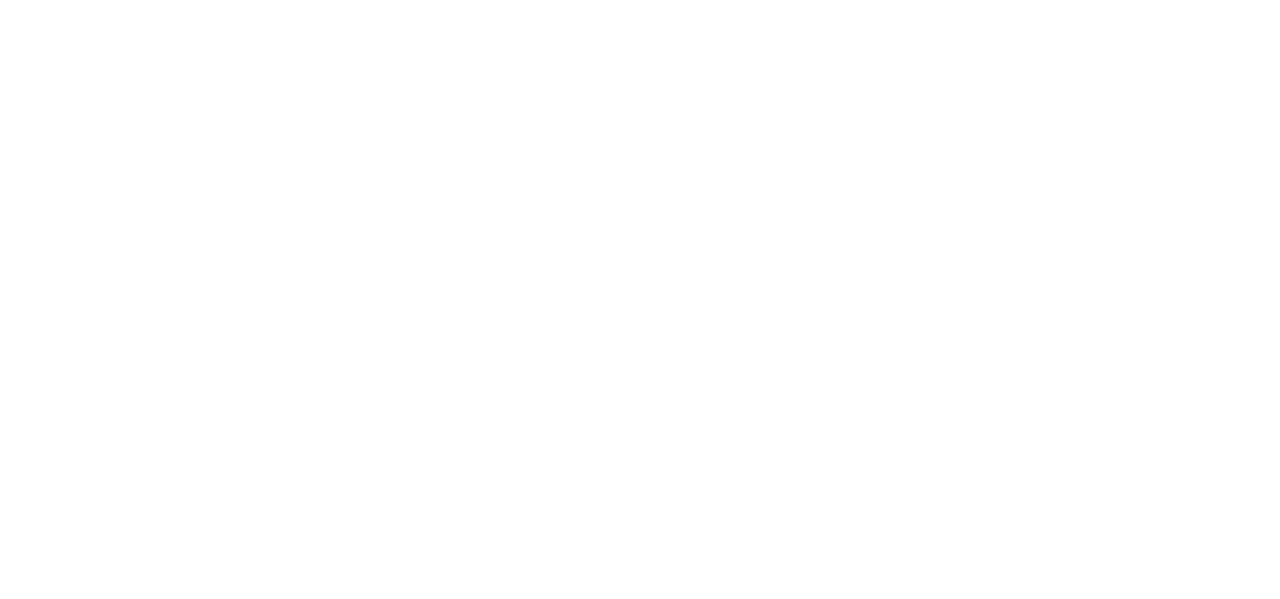
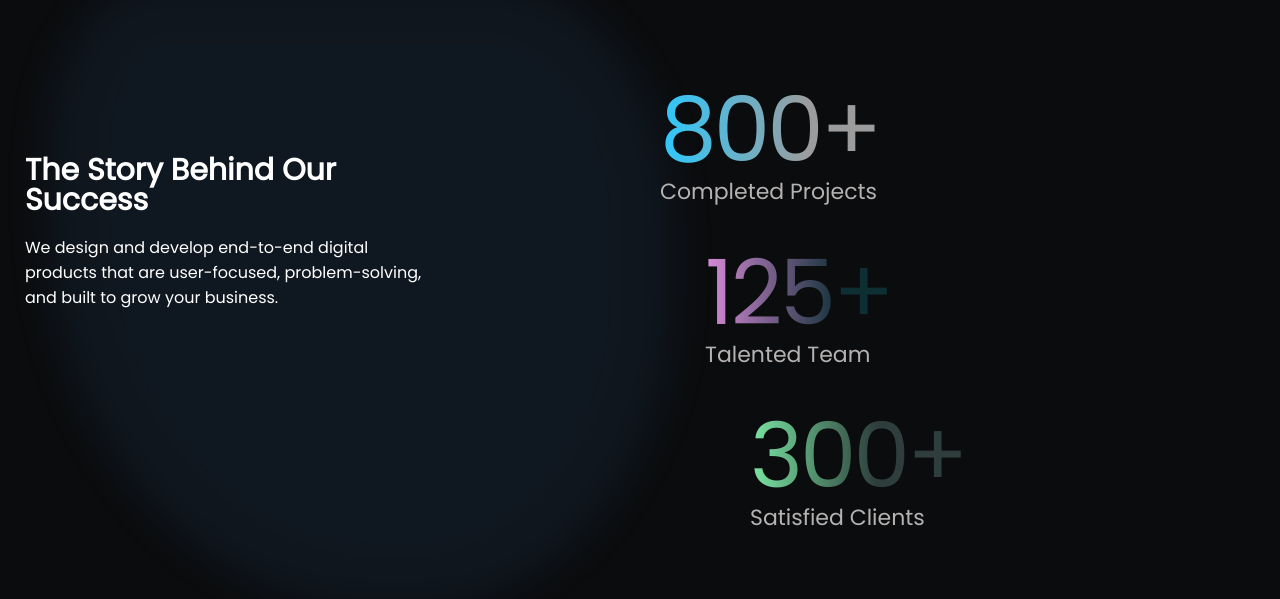
Before and after one commit to mrehansandali/7ctech, a Next.js app: page / in a window 1280 px wide. Shown: the part 829-1428 px from the top of the page. Before the commit the page ends 818 px from the top, so only its background shows below. Built offline with nearby package versions, Linux system fonts and the light colour scheme.

Commit message:
add journey setion

```diff
--- a/src/app/page.tsx
+++ b/src/app/page.tsx
@@ -1,11 +1,13 @@
 import Hero from "@/containers/HeroContainer/Hero";
 import IconsSlider from "@/containers/IconsSlider/IconsSlider";
+import OurJourney from "@/containers/OurJourney/OurJourney";
 
 export default function Home() {
   return (
     <>
       <Hero />
       <IconsSlider />
+      <OurJourney />
     </>
   );
 }
--- /dev/null
+++ b/src/containers/OurJourney/OurJourney.module.scss
@@ -0,0 +1,181 @@
+@use '@/styles/variables' as *;
+
+.container{
+    background-color: $primary_black_color;
+    color: $primary_white_color;
+    position: relative;
+    min-height: 80vh;
+    overflow: hidden;
+
+    @media (max-width: 767px) {
+        min-height: 100vh;
+    }
+
+    .content{
+        display: flex;
+        justify-content: space-around;
+        align-items: flex-start;
+        gap: 40px;
+        max-width: 1280px;
+        width: 100%;
+        margin: auto;
+        position: absolute;
+        z-index: 2;
+        top: 50%;
+        left: 50%;
+        transform: translate(-50%, -50%);
+        padding: 15px 25px;
+
+        @media (max-width: 767px) {
+            flex-direction: column;
+        }
+
+        .itemOne{
+            width: 50%;
+            margin-top: 70px;
+
+            @media (max-width: 767px) {
+                width: 100%;
+                margin-top: 0;
+            }
+
+            h2{
+                font-size: 30px;
+                line-height: 30px;
+                max-width: 400px;
+                margin-bottom: 20px;
+            }
+
+            p{
+                font-size: 16px;
+                max-width: 400px;
+            }
+        }
+
+        .itemTwo{
+            width: 50%;
+            display: flex;
+            flex-direction: column;
+            gap: 40px;
+
+            @media (max-width: 767px) {
+                width: 100%;
+            }
+
+            .projects{
+
+                h3{
+                    font-size: 90px;
+                    line-height: 90px;
+                    background: linear-gradient(to left, #ffffff98 75%, #2dc9fd);
+                    -webkit-background-clip: text;
+                    background-clip: text;
+                    -webkit-text-fill-color: transparent;
+                    font-weight: lighter;
+                    letter-spacing: -3px;
+                }
+
+                p{
+                    font-size: 22px;
+                    color: #b5b2b2;
+                }
+            }
+
+            .teamMem{
+                margin-left: 45px;
+
+                h3{
+                    font-size: 90px;
+                    line-height: 90px;
+                    background: linear-gradient(to left, #19daf02c 75%, #d98bd9);
+                    -webkit-background-clip: text;
+                    background-clip: text;
+                    -webkit-text-fill-color: transparent;
+                    font-weight: lighter;
+                    letter-spacing: -3px;
+                }
+
+                p{
+                    font-size: 22px;
+                    color: #b5b2b2;
+                }
+            }
+
+            .client{
+                margin-left: 90px;
+
+                h3{
+                    font-size: 90px;
+                    line-height: 90px;
+                    background: linear-gradient(to left, #597b7574 75%, #7be7a4,);
+                    -webkit-background-clip: text;
+                    background-clip: text;
+                    -webkit-text-fill-color: transparent;
+                    font-weight: lighter;
+                    letter-spacing: -3px;
+                }
+
+                p{
+                    font-size: 22px;
+                    color: #b5b2b2;
+                }
+            }
+        }
+    }
+
+    .bgLinearGradient{
+        height: 500px;
+        width: 500px;
+        background: #448df415;
+        box-shadow: 0px 0px 45px 66px #448df415;
+        position: absolute;
+        border-radius: 50%;
+        animation: moving 100s infinite linear;
+        z-index: 1;
+
+        @keyframes moving {
+            0% {
+                top: 0%;
+                left: 0%;
+                border-radius: 10% 30% 50% 70%;
+            }
+
+            20% {
+                top: 30%;
+                left: 30%;
+                border-radius: 10% / 50%;
+            }
+
+            40% {
+                top: 60%;
+                left: 60%;
+                border-radius: 50% 20% / 10% 40%;
+            }
+
+            50% {
+                top: 80%;
+                left: 80%;
+                border-radius: 50% 20% / 10% 40%;
+            }
+
+            60% {
+                top: 60%;
+                left: 60%;
+                border-radius: 50% 20% / 10% 40%;
+            }
+
+            80% {
+                top: 30%;
+                left: 30%;
+                border-radius: 10% / 50%;
+            }
+
+            100% {
+                top: 0%;
+                left: 0%;
+                border-radius: 10% 30% 50% 70%;
+            }
+        }
+    }
+
+}
--- /dev/null
+++ b/src/containers/OurJourney/OurJourney.tsx
@@ -0,0 +1,39 @@
+import React from 'react';
+import styles from "./OurJourney.module.scss"
+
+type Props = {}
+
+const OurJourney = (props: Props) => {
+  return (
+    <>
+
+        <div className={styles.container}>
+            <div className={styles.content}>
+                <div className={styles.itemOne}>
+                    <h2>The Story Behind Our Success</h2>
+                    <p>We design and develop end-to-end digital products that are user-focused, problem-solving, and built to grow your business.</p>
+                </div>
+                <div className={styles.itemTwo}>
+                    <div className={styles.projects}>
+                        <h3>800+</h3>
+                        <p>Completed Projects</p>
+                    </div>
+                    <div className={styles.teamMem}>
+                        <h3>125+</h3>
+                        <p>Talented Team</p>
+                    </div>
+                    <div className={styles.client}>
+                        <h3>300+</h3>
+                        <p>Satisfied Clients</p>
+                    </div>
+                </div>
+            </div>
+            <div className={styles.bgLinearGradient}></div>
+        </div>
+
+
+    </>
+  )
+}
+
+export default OurJourney
```
